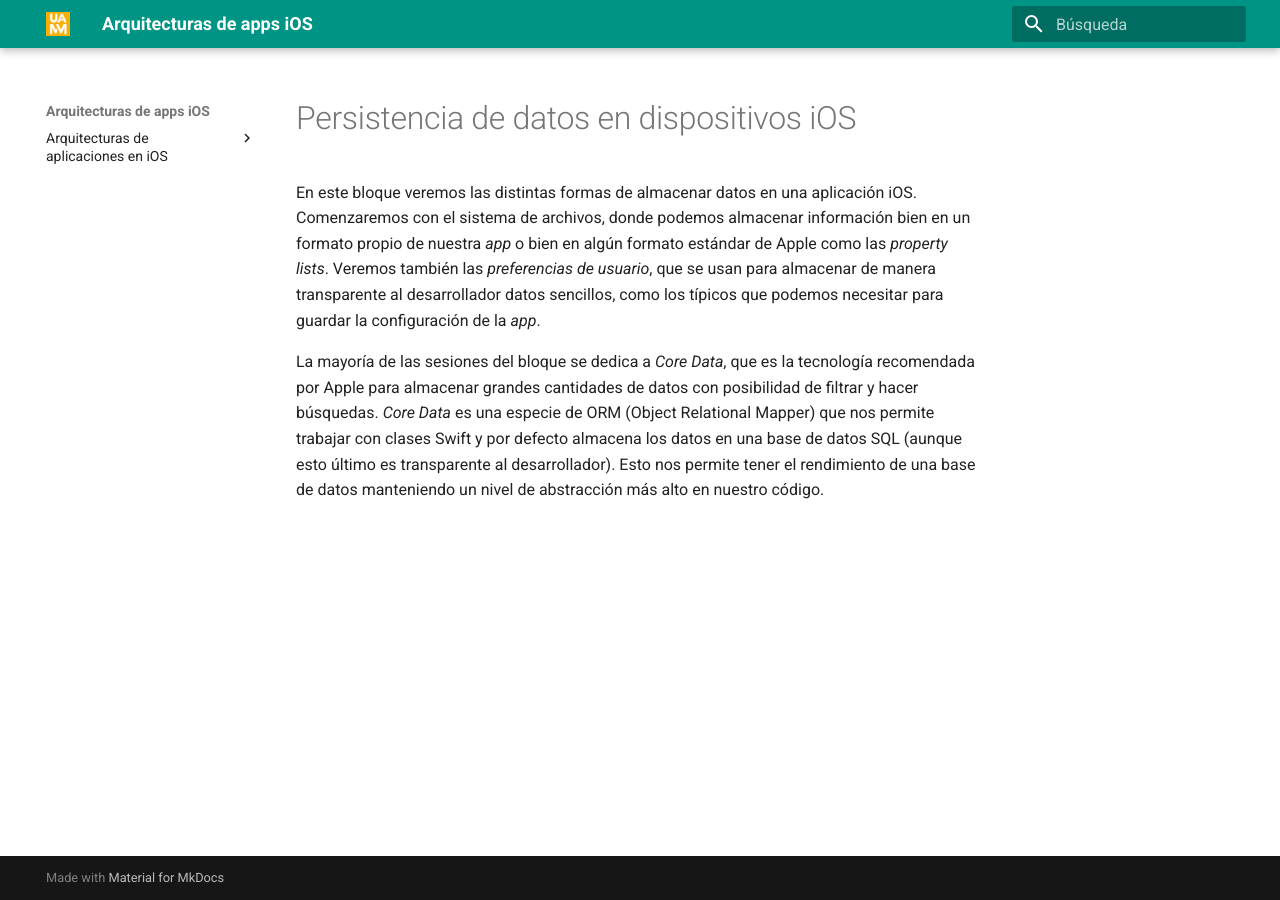
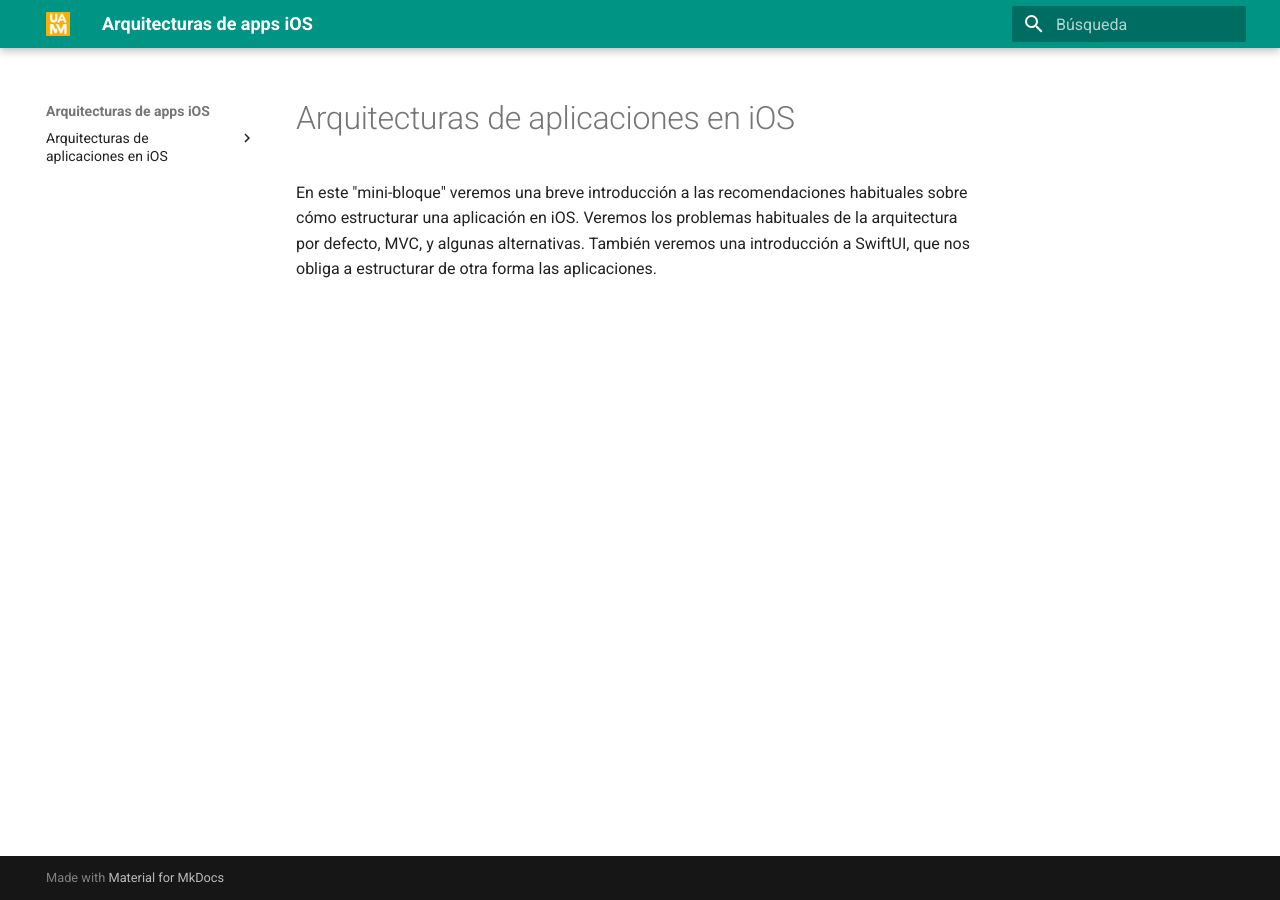
Before and after one commit to ottocol/arquitecturas-iOS, an MkDocs documentation site: the page built from docs/README.md, in a window 1280 px wide. Built offline with MkDocs 1.6.1 and Material for MkDocs 9.7.7, drawn with Linux system fonts in a browser that asks for light colours.

Commit message:
corregida intro

```diff
--- a/docs/README.md
+++ b/docs/README.md
@@ -1,5 +1,3 @@
-# Persistencia de datos en dispositivos iOS
+# Arquitecturas de aplicaciones en iOS
 
-En este bloque veremos las distintas formas de almacenar datos en una aplicación iOS. Comenzaremos con el sistema de archivos, donde podemos almacenar información bien en un formato propio de nuestra *app* o bien en algún formato estándar de Apple como las *property lists*. Veremos también las *preferencias de usuario*, que se usan para almacenar de manera transparente al desarrollador datos sencillos, como los típicos que podemos necesitar para guardar la configuración de la *app*.
-
-La mayoría de las sesiones del bloque se dedica a *Core Data*, que es la tecnología recomendada por Apple para almacenar grandes cantidades de datos con posibilidad de filtrar y hacer búsquedas. *Core Data* es una especie de ORM (Object Relational Mapper) que nos permite trabajar con clases Swift y por defecto almacena los datos en una base de datos SQL (aunque esto último es transparente al desarrollador). Esto nos permite tener el rendimiento de una base de datos manteniendo un nivel de abstracción más alto en nuestro código.
+En este "mini-bloque" veremos una breve introducción a las recomendaciones habituales sobre cómo estructurar una aplicación en iOS. Veremos los problemas habituales de la arquitectura por defecto, MVC, y algunas alternativas. También veremos una introducción a SwiftUI, que nos obliga a estructurar de otra forma las aplicaciones.
```
